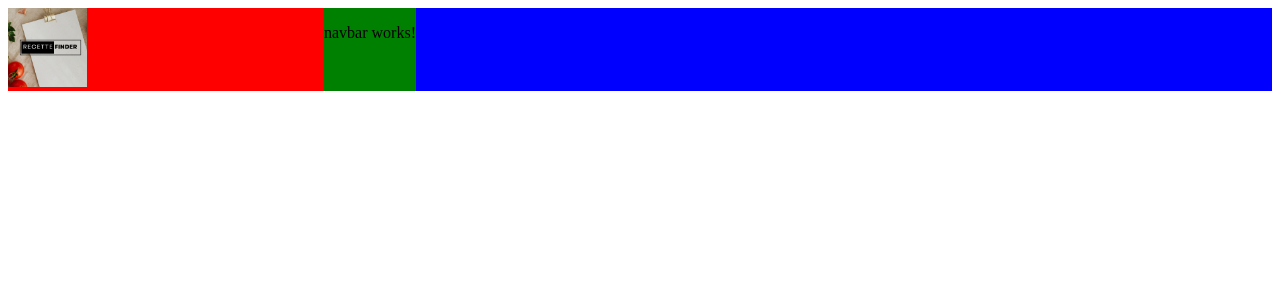
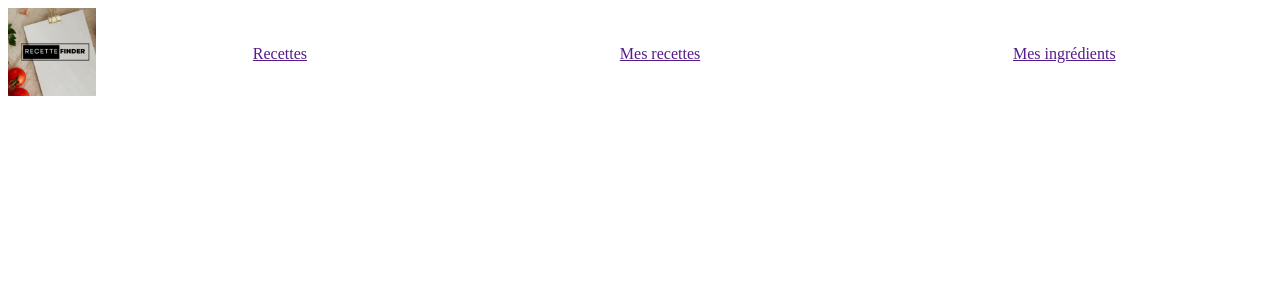
Before and after one commit to fabienloyant/recette, an Angular app in the folder frontEnd/: page / in a window 1280 px wide. Shown: the top 300 px of the page. Built offline with nearby package versions, Linux system fonts and the light colour scheme.

Commit message:
mise en forme navbar

```diff
--- a/frontEnd/src/app/components/header/header.component.css
+++ b/frontEnd/src/app/components/header/header.component.css
@@ -1,17 +1,17 @@
+/* flex-direction justify-content */
+
 #header {
     display: flex;
-    background-color: blue;
 }
 
 #logo {
-    width: 25%;
-    background-color: red;
+    width: 7%;
 }
 
 #logo-img {
-    width: 25%;
+    width: 100%;
 }
 
 #navbar {
-    background-color: green;
+    width: 93%;
 }
--- a/frontEnd/src/app/components/navbar/navbar.component.css
+++ b/frontEnd/src/app/components/navbar/navbar.component.css
@@ -0,0 +1,6 @@
+#navbar {
+    height: 100%;
+    display: flex;
+    justify-content: space-around;
+    align-items: center;
+}
--- a/frontEnd/src/app/components/navbar/navbar.component.html
+++ b/frontEnd/src/app/components/navbar/navbar.component.html
@@ -1 +1,5 @@
-<p>navbar works!</p>
+<nav id="navbar">
+    <a class="navbar-link" href="">Recettes</a>
+    <a class="navbar-link" href="">Mes recettes</a>
+    <a class="navbar-link" href="">Mes ingrédients</a>
+</nav>
```
